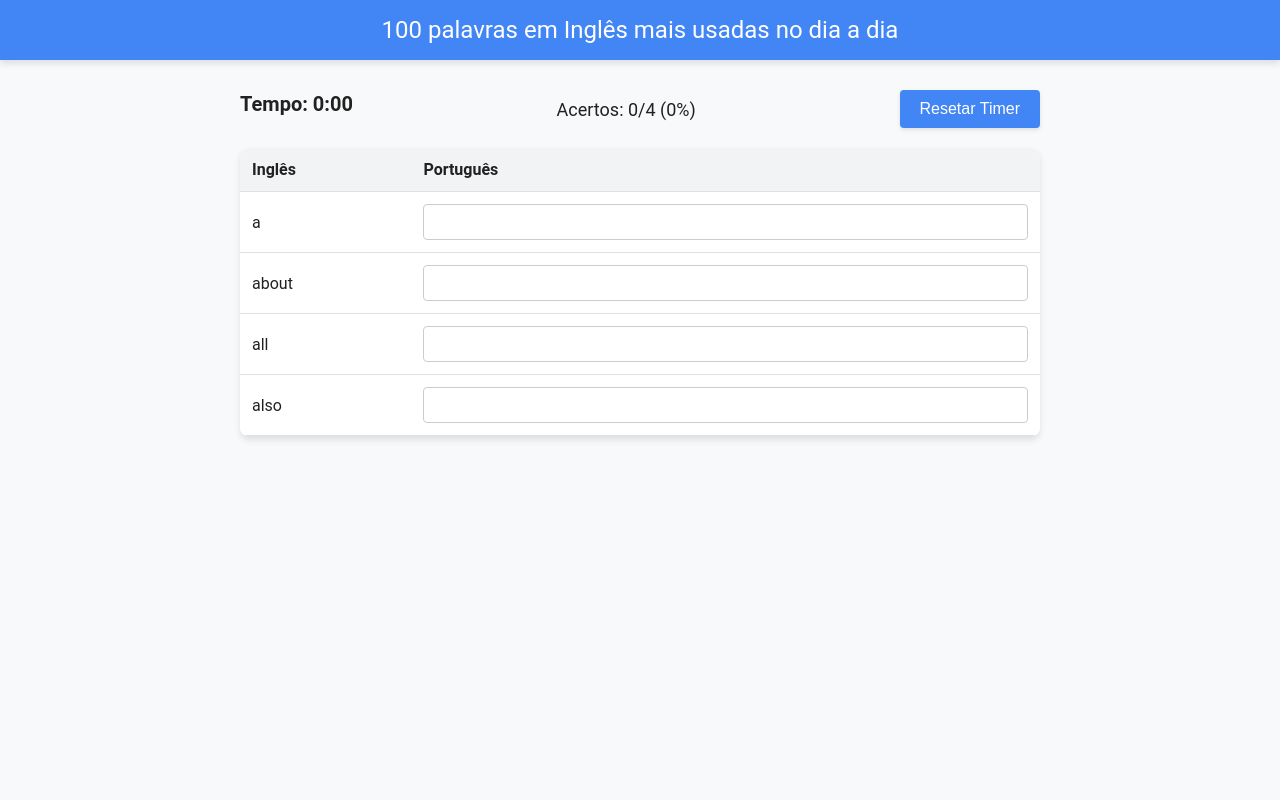
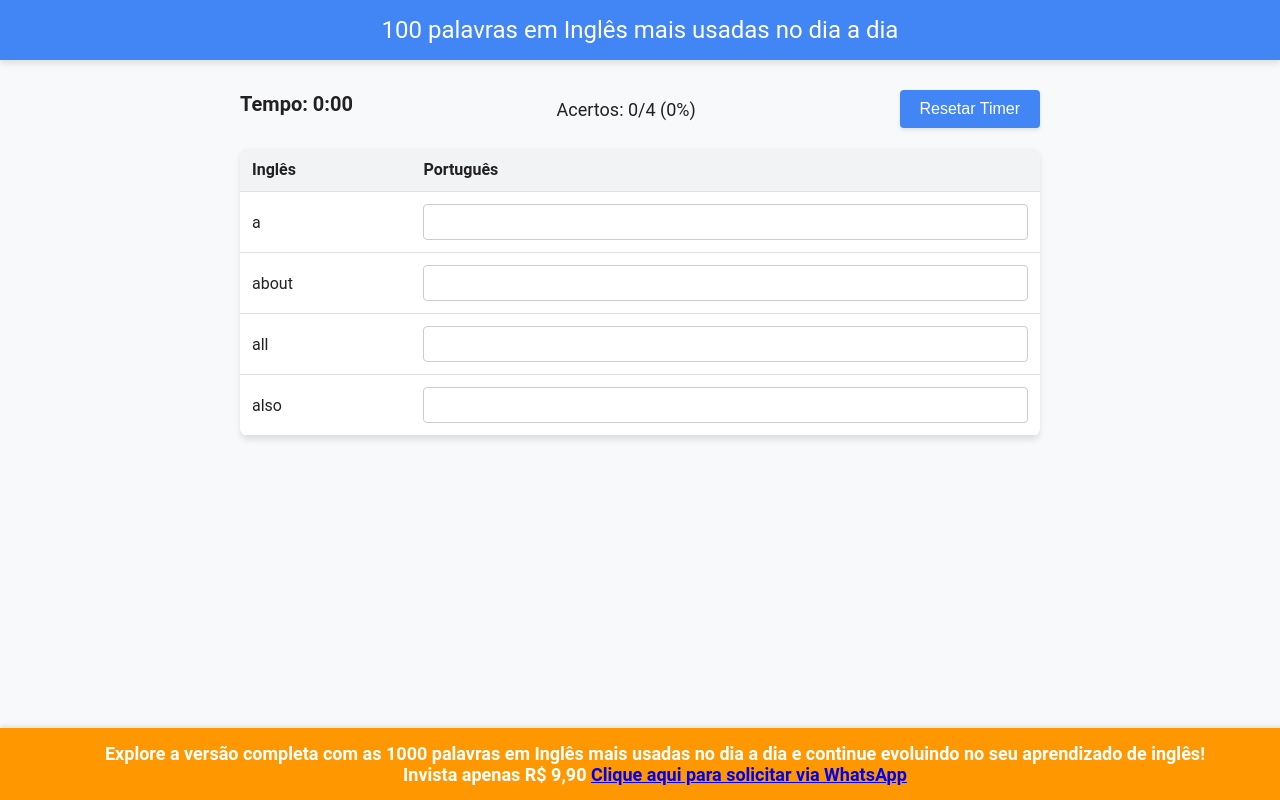
Before and after one commit to wesley-wms/100-palavras-mais-usadas-em-ingles, a plain HTML site: page index.html in a window 1280 px wide. Drawn offline with Linux system fonts and the light colour scheme.

Commit message:
Update index.html

```diff
--- a/index.html
+++ b/index.html
@@ -142,6 +142,20 @@ color: #333;
     transform: translate(-50%, -50%) scale(1);
   }
 }
+ .advertisement {
+      position: fixed;
+      bottom: 0;
+      left: 0;
+      width: 100%;
+      background-color: #ff9800;
+      color: white;
+      padding: 15px;
+      font-size: 18px;
+      text-align: center;
+      font-weight: bold;
+      box-shadow: 0 -2px 4px rgba(0, 0, 0, 0.1);
+      z-index: 10;
+    }
 
   </style>
 </head>
@@ -168,6 +182,11 @@ color: #333;
   <div id="congratulations" class="congratulations">
 	  Parabéns! Você concluiu todas as palavras! 🎉
 	</div>
+	<div id="advertisement" class="advertisement">
+    Explore a versão completa com as 1000 palavras em Inglês mais usadas no dia a dia e continue evoluindo no seu aprendizado de inglês!<br/>
+	Invista apenas R$ 9,90 <a href="https://wa.me/5545998275525" target="_blank">Clique aqui para solicitar via WhatsApp</a>
+
+  </div>
   <script>
     const words = [
   {
@@ -203,7 +222,9 @@ color: #333;
 
 	function updateAccuracy() {
       const percentage = words.length > 0 ? ((correctCount / words.length) * 100).toFixed(2) : 0;
-      accuracyElement.textContent = `Acertos: ${correctCount}/${words.length} (${percentage}%)`;
+      console.log(words.length)
+	  console.log(correctCount)
+	  accuracyElement.textContent = `Acertos: ${correctCount}/${words.length} (${percentage}%)`;
     }
 
 
```
